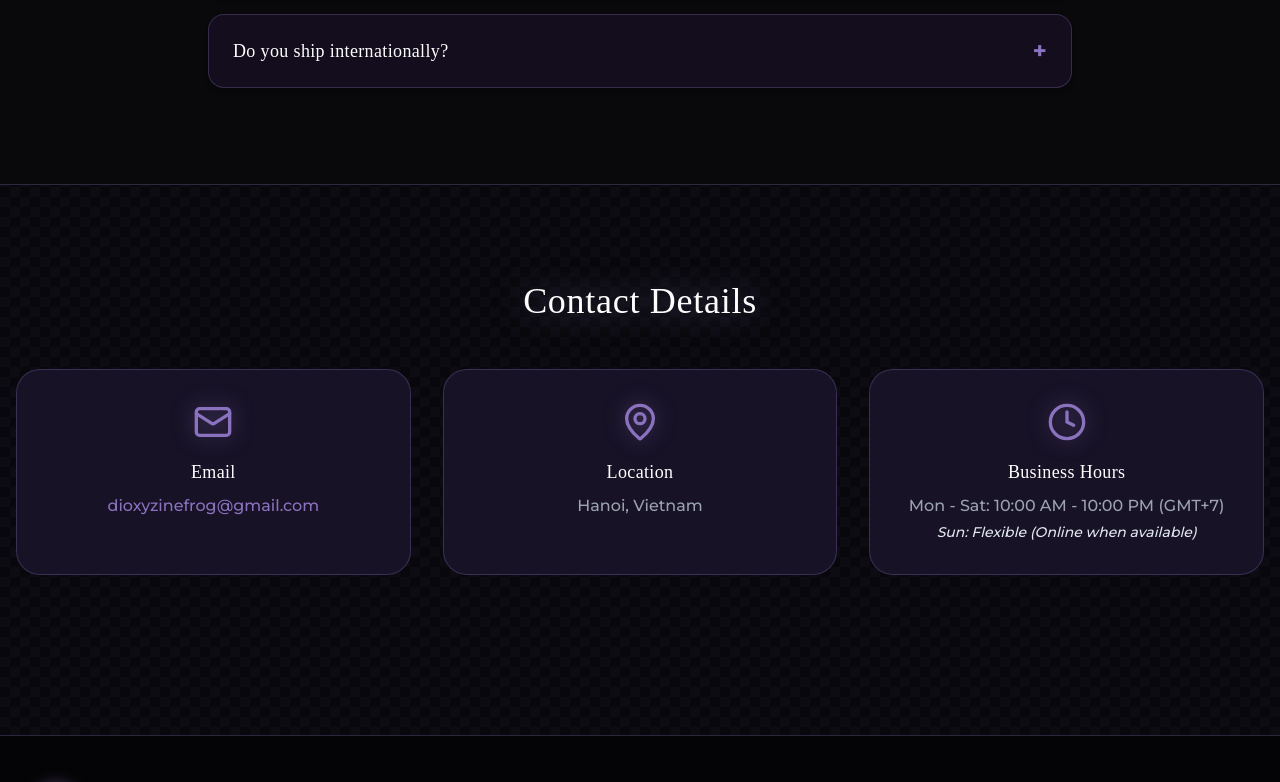
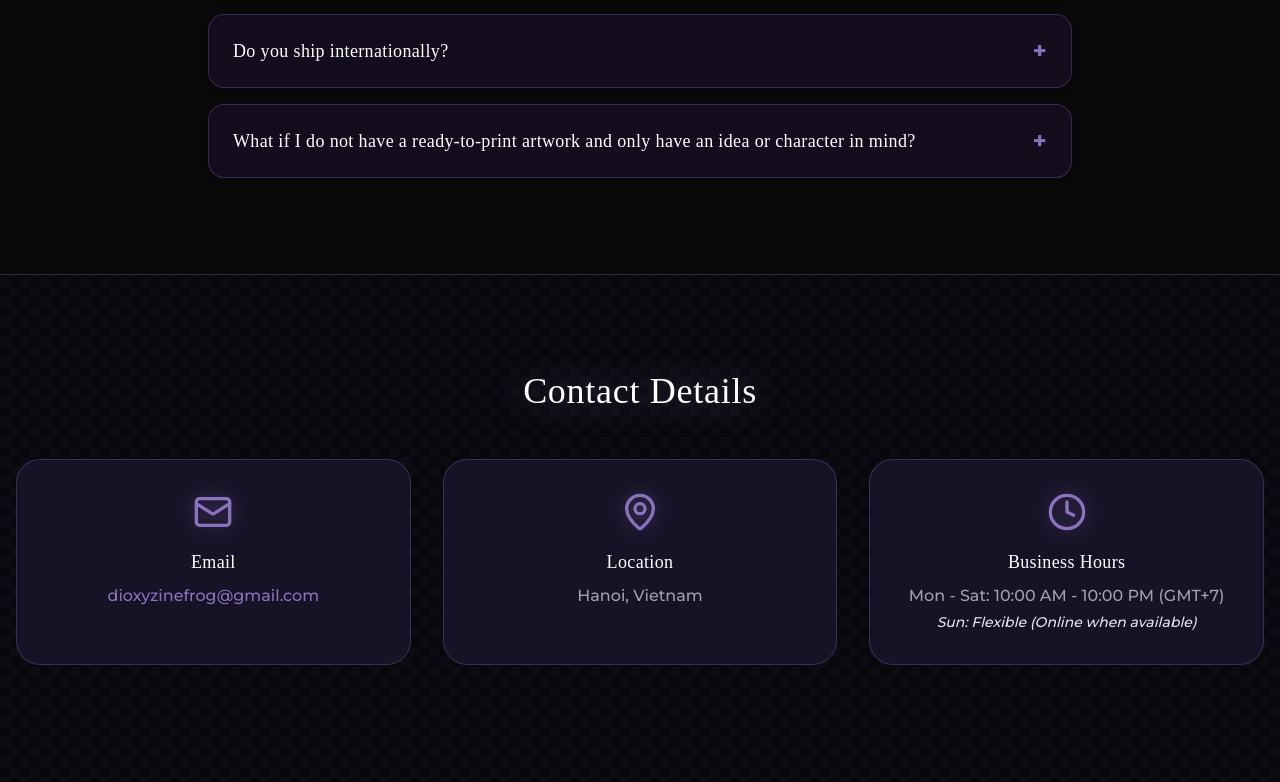
Before and after one commit to NhatNguyen2407/Project, a React (Vite) app in the folder Working_Projects/Dioxyzine_Frog/: page /about in a window 1280 px wide. Shown: the part 3713-4495 px from the top of the page. Built offline with nearby package versions, Linux system fonts and the light colour scheme; no server answers; a web font is replaced by a local one.

Commit message:
Update AboutContactPage.jsx

```diff
--- a/Working_Projects/Dioxyzine_Frog/src/app/pages/AboutContactPage.jsx
+++ b/Working_Projects/Dioxyzine_Frog/src/app/pages/AboutContactPage.jsx
@@ -28,7 +28,8 @@ const faqs = [
   // { question: 'Do you provide samples before full production?', answer: 'Yes! We always provide digital mockups and can create physical samples for an additional fee. We want to ensure you love the product before we start mass production.' },
   { question: 'What file formats do you accept for designs?', answer: 'We accept PNG, JPG, PDF, AI, and PSD files. High-resolution images work best. If you only have sketches or low-res images, our design team can help refine them.' },
   { question: 'Can I make changes after receiving a quote?', answer: 'Absolutely! Quotes are flexible until production begins. We encourage collaboration and will work with you to adjust specifications, materials, or quantities as needed.' },
-  { question: 'Do you ship internationally?', answer: 'Yes, we provide Worldwide Shipping to all destination countries. Shipping costs and timelines vary by location, and international orders may be subject to customs duties.' }
+  { question: 'Do you ship internationally?', answer: 'Yes, we provide Worldwide Shipping to all destination countries. Shipping costs and timelines vary by location, and international orders may be subject to customs duties.' },
+  { question: 'What if I do not have a ready-to-print artwork and only have an idea or character in mind?', answer: 'We can provide with a design customized based on your idea/character for an additional fee of $5, and you can use this design for commercial purposes and reuse it for future orders.' }
 ];
 
 export function AboutContactPage() {
```
